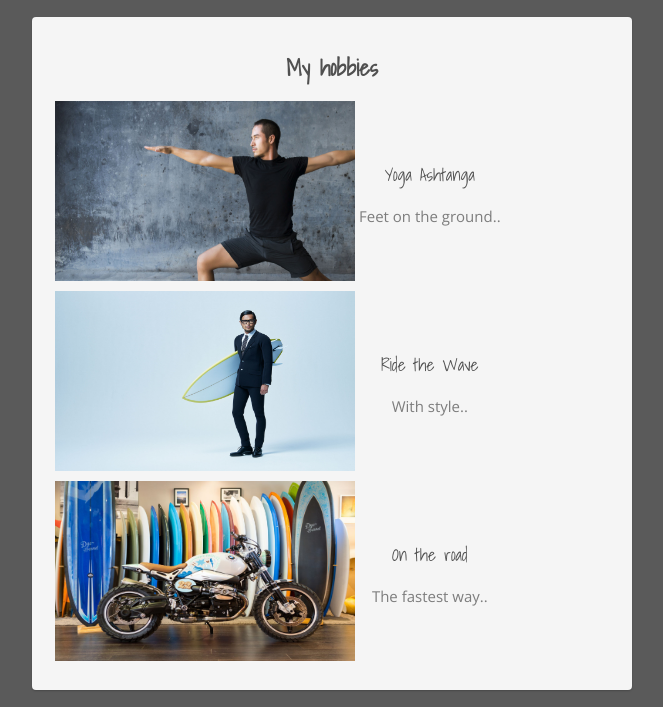
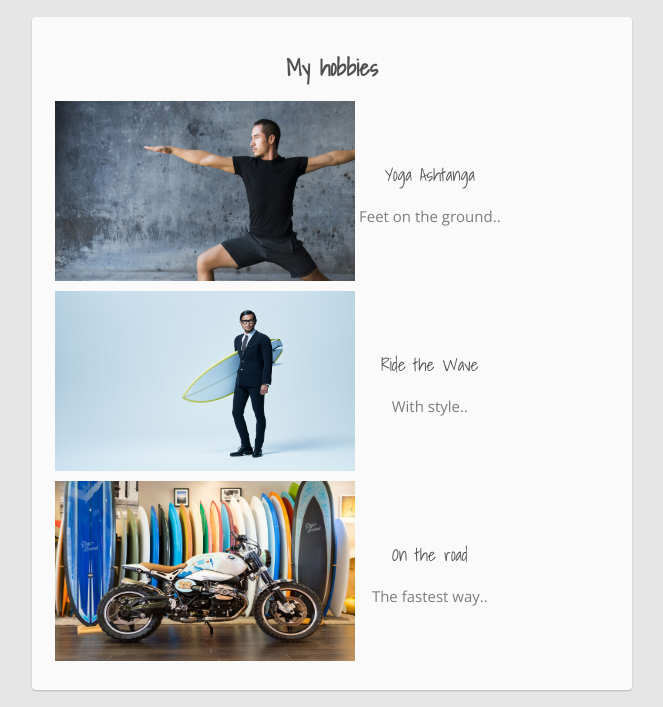
Before and after one commit to calygrafyst/my-profil-page, a plain HTML site: page index.html in a window 1280 px wide. Shown: the part 463-1170 px from the top of the page, without its empty margins (308-971 px from the left). Drawn offline with nearby package versions, Linux system fonts and the light colour scheme.

Commit message:
my profile page

```diff
--- a/style.css
+++ b/style.css
@@ -1,5 +1,5 @@
 body {
-  background-color: rgb(90, 90, 90);
+  background-color: rgb(230, 230, 230);
   font-family: 'Open Sans', sans-serif;
   font-size: 15px;
   line-height: 1.6em;
@@ -44,7 +44,7 @@ h3 {
 }
 
 .card {
-  background: rgb(245, 245, 245);
+  background: rgb(250, 250, 250);
   padding: 20px;
   margin-bottom: 20px;
   border-radius: 4px;
```
